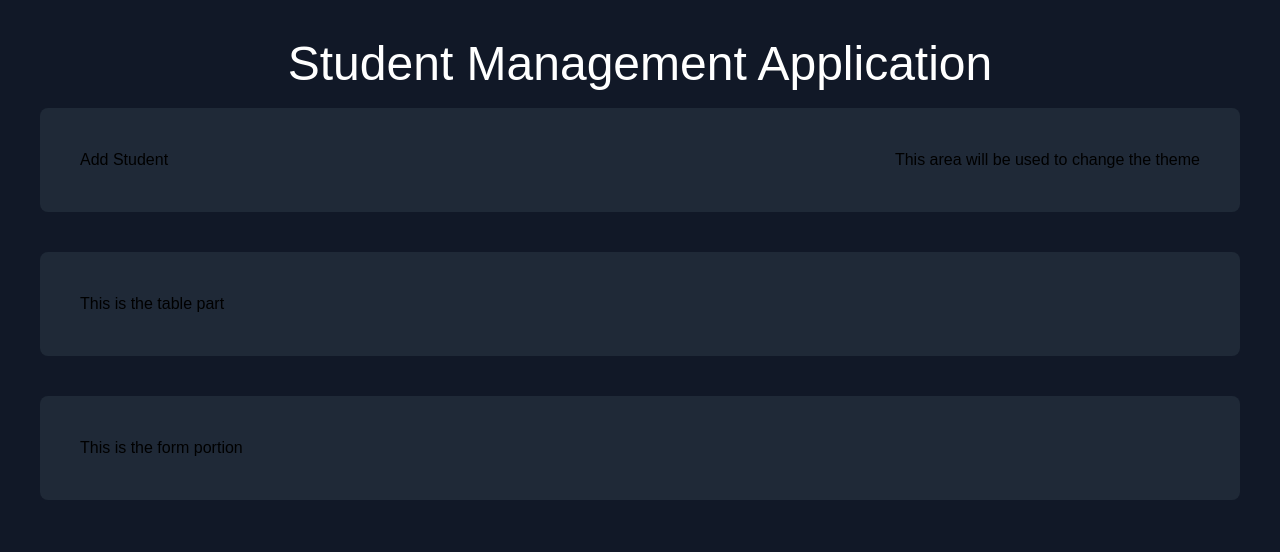
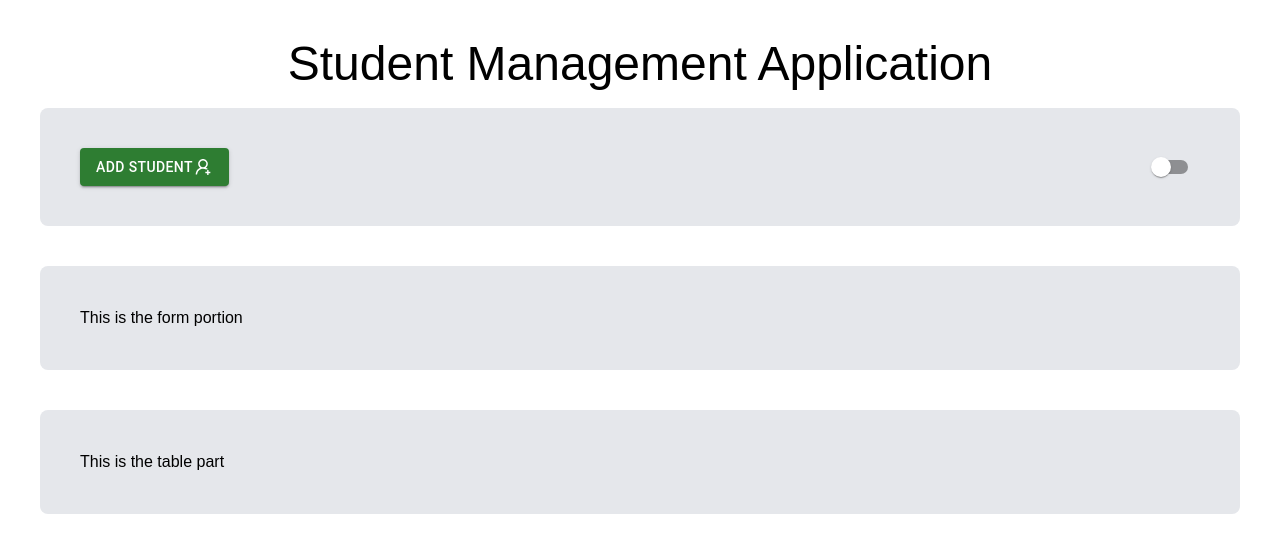
Before and after one commit to JaiBhalla03/student-management-app, a Next.js app: page / in a window 1280 px wide. Shown: the top 552 px of the page. Built offline with nearby package versions, Linux system fonts and the light colour scheme.

Commit message:
Adding light and dark theme in the application

```diff
--- a/components/Form.js
+++ b/components/Form.js
@@ -1,8 +1,8 @@
 import React from 'react';
 
-const Form = () => {
+const Form = (themes) => {
     return (
-        <div className={'mt-5 mb-10 p-10 bg-gray-800 border-none rounded-lg'}>
+        <div className={`${themes.themes?"bg-gray-200":"bg-gray-800"}` + ' mt-5 mb-10 p-10 border-none rounded-lg'}>
             This is the form portion
         </div>
     );
--- a/components/Table.js
+++ b/components/Table.js
@@ -1,8 +1,8 @@
 import React from 'react';
 
-const Table = () => {
+const Table = (themes) => {
     return (
-        <div className={'mt-5 mb-10 p-10 bg-gray-800 border-none rounded-lg'}>
+        <div className={`${themes.themes?"bg-gray-200":"bg-gray-800"}` + ' mt-5 mb-10 p-10 border-none rounded-lg'}>
             This is the table part
         </div>
     );
--- a/package.json
+++ b/package.json
@@ -9,6 +9,9 @@
     "lint": "next lint"
   },
   "dependencies": {
+    "@emotion/react": "^11.10.5",
+    "@emotion/styled": "^11.10.5",
+    "@mui/material": "^5.11.2",
     "@types/node": "18.11.18",
     "@types/react": "18.0.26",
     "@types/react-dom": "18.0.10",
@@ -17,6 +20,7 @@
     "next": "13.1.1",
     "react": "18.2.0",
     "react-dom": "18.2.0",
+    "react-icons": "^4.7.1",
     "typescript": "4.9.4"
   },
   "devDependencies": {
--- a/pages/index.tsx
+++ b/pages/index.tsx
@@ -1,22 +1,34 @@
 import Head from 'next/head'
 import Table from '../components/Table'
 import Form from '../components/Form'
+import {Button, Switch, useStepContext} from "@mui/material";
+import {AiOutlineUserAdd} from 'react-icons/ai'
+import {useState} from "react";
 
 export default function Home() {
+    const [theme, setTheme] = useState(true);
+    const handleChange = ()=>{
+        setTheme(current=>!current)
+    }
+
   return (
-    <div className={'bg-gray-900 h-screen'}>
+    <div className={`${theme?"bg-white h-screen":"bg-gray-900 h-screen"}`}>
       <Head>
         <title>Student Management App</title>
       </Head>
       <main className='m-0 p-10'>
-          <h1 className={'text-5xl font-light text-white flex justify-center'}>Student Management Application</h1>
+          <h1 className={`${theme?"text-black":"text-white"}` + ' text-5xl font-light flex justify-center'}>Student Management Application</h1>
           <div>
-              <div className={'flex justify-between mt-5 mb-10 p-10 bg-gray-800 border-none rounded-lg'}>
-                  <button>Add Student</button>
-                  <div>This area will be used to change the theme</div>
+              <div className={`${theme?"bg-gray-200":"bg-gray-800"}` + ' flex justify-between mt-5 mb-10 p-10 border-none rounded-lg'}>
+                  <Button variant={'contained'} color={'success'} className={'bg-green-700'}>Add Student <AiOutlineUserAdd size={20}/> </Button>
+                  <div>
+                      <Switch
+                        onChange={handleChange}
+                      />
+                  </div>
               </div>
-              <Table/>
-              <Form/>
+              {<Form themes={theme}/>}
+              <Table themes={theme}/>
           </div>
       </main>
     </div>
```
Also changed, not shown: 1 other file (tests, documents, lock files or other folders).
